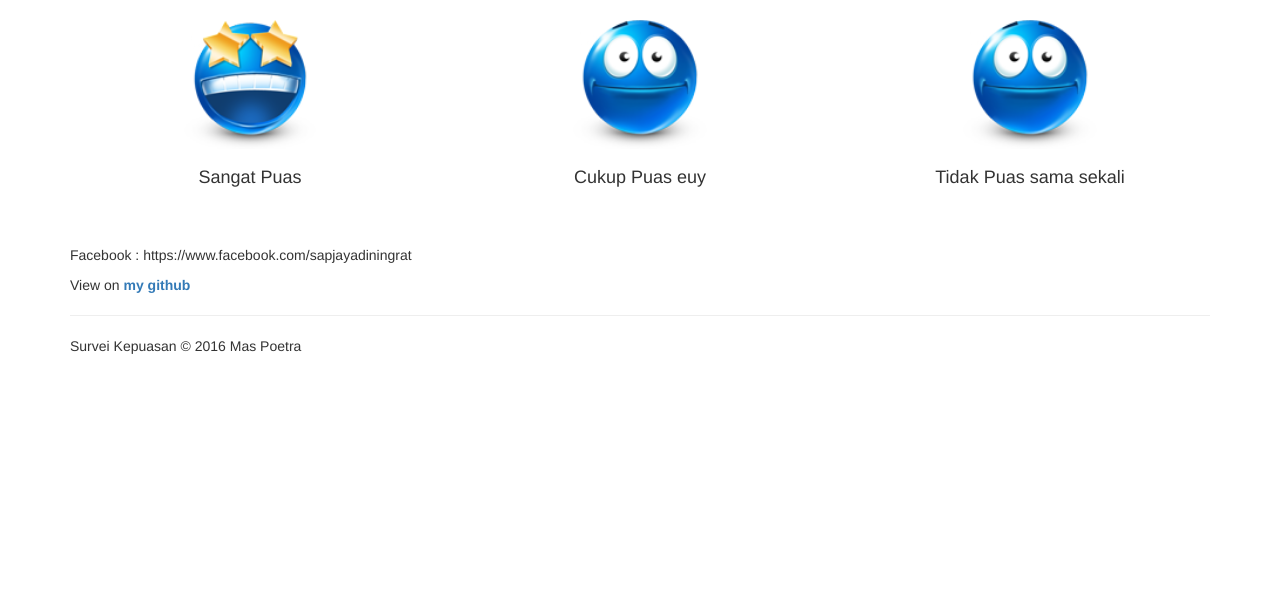
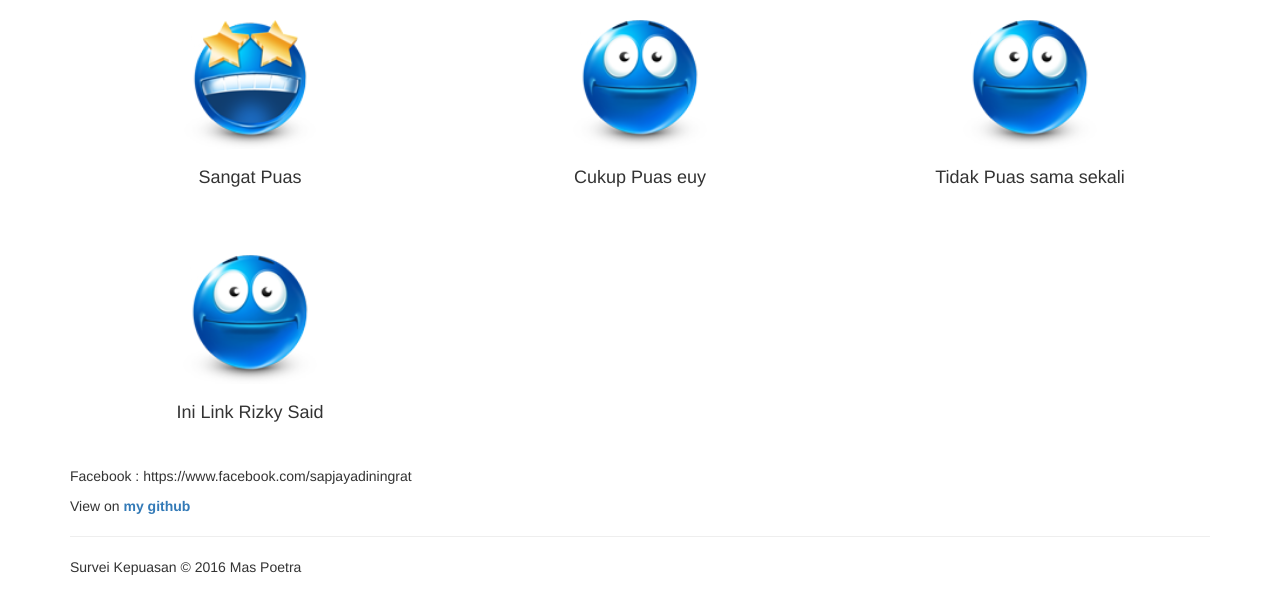
Before and after one commit to nugie507/php-hrd, a CodeIgniter app: page /surveiKepuasan/ in a window 1280 px wide. Shown: the part 164-778 px from the top of the page. Run offline with CodeIgniter, Linux system fonts and the light colour scheme.

Commit message:
rizky said

```diff
--- a/application/views/content.php
+++ b/application/views/content.php
@@ -30,6 +30,15 @@
 		      </div>
 		    </div>
 		</div>
+
+		<div class="col-sm-12 col-md-4">
+		    <div class="thumbnail">
+		      <a href="javascript:void();" onclick="get(3);"><img src="<?php echo base_url() ?>assets/img/cukup_puas.png" width="150" alt="Cukup Puas"></a>
+		      <div class="caption">
+		        <h4>Ini Link Rizky Said</h4>
+		      </div>
+		    </div>
+		</div>
 	</div>
 
 
```
